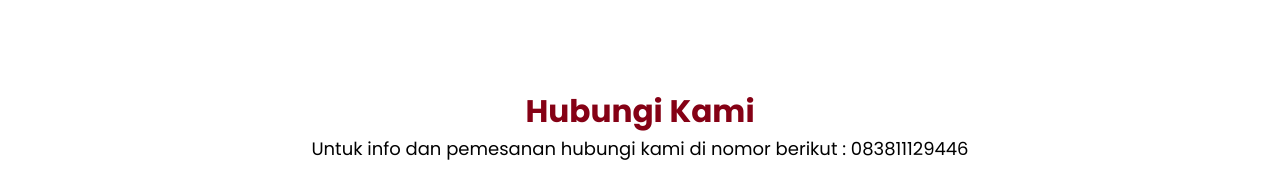
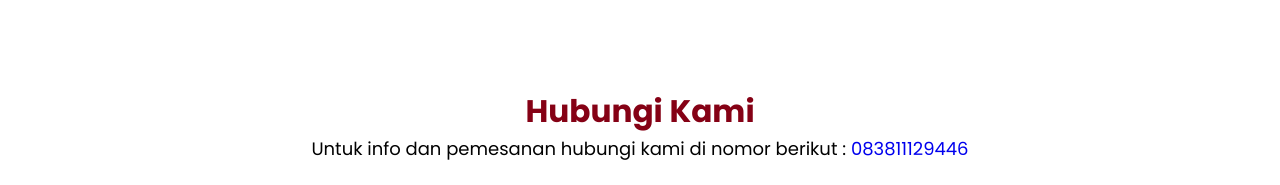
Before and after one commit to Proyekdebu/mochigemoy, a plain HTML site: page index.html in a window 1280 px wide. Shown: the part 2660-2845 px from the top of the page. Drawn offline with nearby package versions, Linux system fonts and the light colour scheme; grey boxes are pictures that could not be loaded.

Commit message:
insert wa api

```diff
--- a/index.html
+++ b/index.html
@@ -147,7 +147,8 @@
     <section id="contact" class="contact">
       <h2>Hubungi <span>Kami</span></h2>
       <p>
-        Untuk info dan pemesanan hubungi kami di nomor berikut : 083811129446
+        Untuk info dan pemesanan hubungi kami di nomor berikut :
+        <a href="https://wa.me/083811129446">083811129446</a>
       </p>
 
       <div class="row">
```
